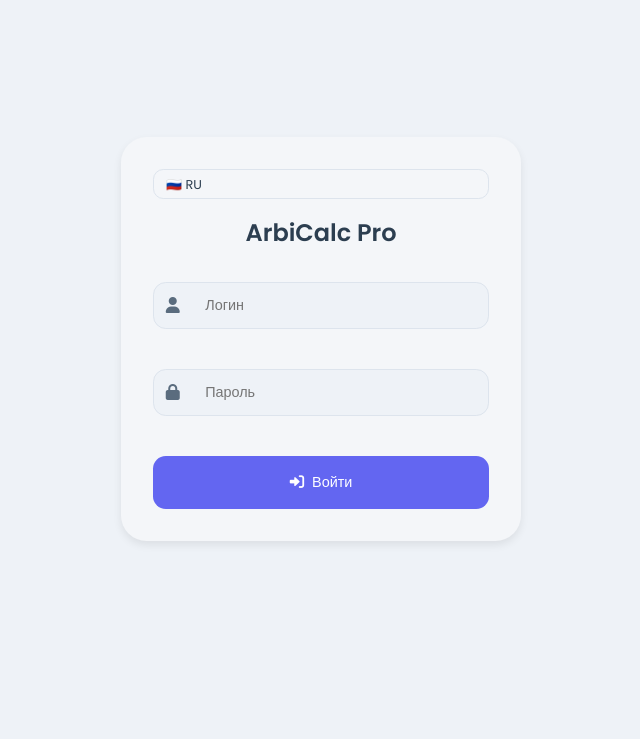
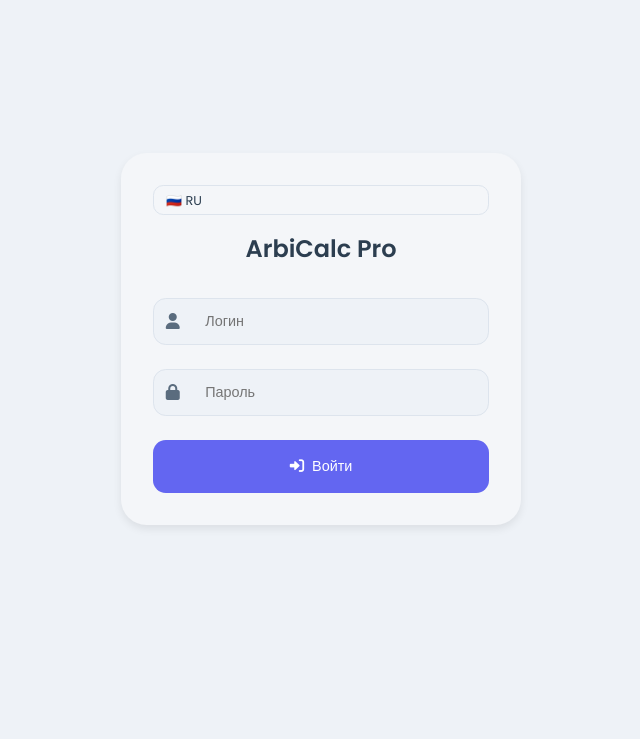
Before and after one commit to IMEONI/arbitrage-calculator, a plain HTML site: page index.html in a window 1280 px wide. Shown: the part 61-800 px from the top of the page, without its empty margins (319-959 px from the left). Drawn offline with Linux system fonts and the light colour scheme; no server answers.

Commit message:
Изменил
Версия 1.0.0
build 20:05 23.10.2024

```diff
--- a/styles.css
+++ b/styles.css
@@ -798,7 +798,6 @@ body.dark-theme .login-card {
 .login-form {
     display: flex;
     flex-direction: column;
-    gap: 2vh;
 }
 
 .login-btn {
```
